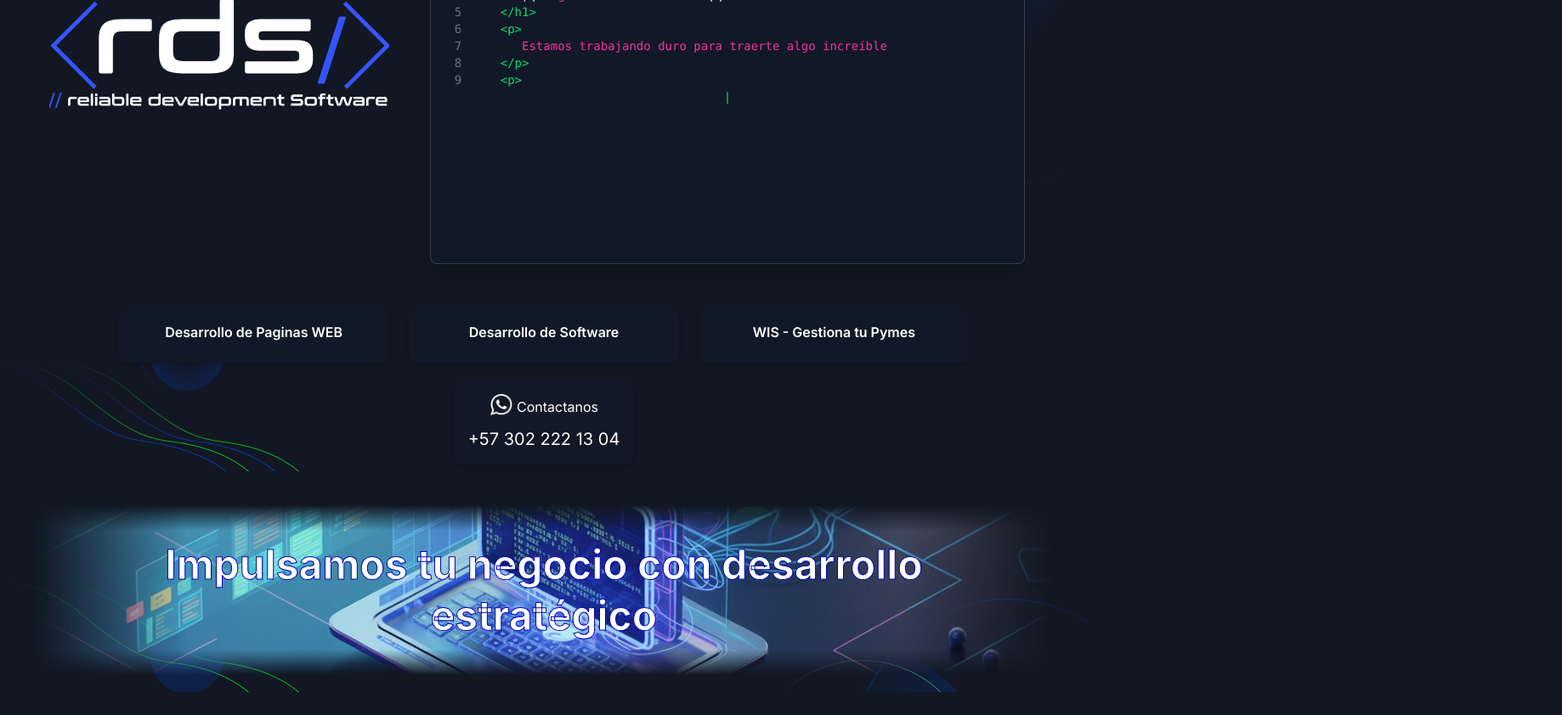
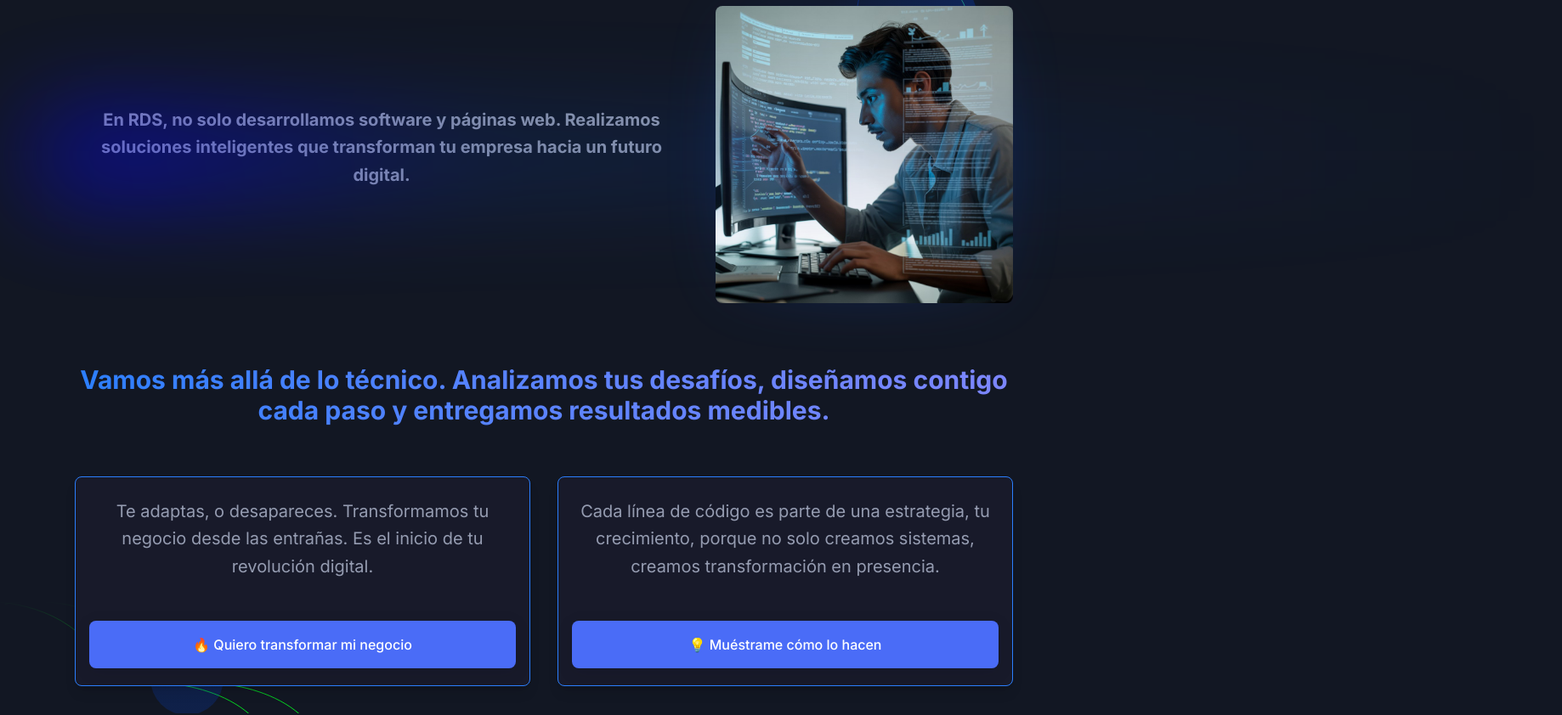
Before and after one commit to JheyBR/RDSdevelop, a Next.js app: page / in a window 1280 px wide. Shown: the part 1240-2082 px from the top of the page at 85% size, 1838 px wide, since content can reach past the window. Built offline with nearby package versions, Linux system fonts and the light colour scheme.

Commit message:
Update 5/01/2026

```diff
--- a/src/app/page.tsx
+++ b/src/app/page.tsx
@@ -24,15 +24,15 @@ export default function Home() {
     <>
 
       <Hero />
-      <Construction />
       <Who />
-      {/*<Features />*/}
-      {/*<AboutSectionOne />*/}
-      {/*<AboutSectionTwo />*/}
-      {/*<Blog />*/}
-      {/*<Testimonials />*/}
-      {/*<Pricing />
-      <Contact />*/}
+     {/* <Construction />*
+      {/*<Features />
+      <AboutSectionOne />
+      <AboutSectionTwo />
+      {/*<Blog />
+      <Testimonials />
+      <Pricing />*/}
+      <Contact />
     </>
   );
 }
--- a/src/components/Who/index.tsx
+++ b/src/components/Who/index.tsx
@@ -1,19 +1,38 @@
 "use client";
 
 import VideoModal from "@/components/video-modal";
+import React, { useEffect, useState } from "react";
 import Image from "next/image";
-import { useState } from "react";
 import SectionTitle from "../Common/SectionTitle";
 import BackgroundSVG2 from "../Componentes/BackgroundSVG2";
+import { useTheme } from "next-themes";
 
 export default function Who() {
   const [isOpen, setOpen] = useState(false);
+
+  const [mounted, setMounted] = useState(false);
+    const { theme } = useTheme();
+
+    // Evitar renderizado hasta que el componente esté montado
+    useEffect(() => {
+      setMounted(true);
+    }, []);
+
+   const currentTheme = mounted ? theme : "dark";
+
+  const color2 = currentTheme === "dark" ? "#ffffff" : "var(--color-logo2)";
+  const color3 = currentTheme === "dark" ? "#ffffff" : "var(--color-logo1)";
+
+  const textClass =
+  currentTheme === "dark"
+    ? "text-transparent bg-clip-text bg-gradient-to-r from-blue-500 to-indigo-400"
+    : "text-[#35f]";
 
   return (
     <>
         <section className="relative z-10 ">
           <div className="container">
-            <div className="-mx-4 flex flex-wrap">
+            <div className=" flex flex-wrap">
                 <div className="relative w-full mb-5 align-items-center justify-center text-center">
                   <Image
                     src="/images/who/BannerPC.jpeg"
@@ -23,37 +42,111 @@ export default function Who() {
                     priority
                     className="w-full h-[100px] object-cover md:h-[180px] lg:h-[200px] fade-all-edges "
                   />
-                  <h1 className="absolute inset-0 flex items-center justify-center px-4 text-white text-3xl font-bold leading-tight sm:text-4xl md:text-5xl text-stroke">
-                    Impulsamos tu negocio con desarrollo estratégico
+                  <h1 className="absolute inset-0 flex items-center justify-center px-4 text-white font-bold leading-tight sm:text-4xl md:text-5xl">
+                    “Impulsamos tu negocio con realidades digitales.”
                   </h1>
                 </div>
 
-                {/*<div className="mx-auto max-w-[900px] text-center w-full px-4">
-
-
-
-
-
-                  <p className="mb-12 text-base leading-relaxed! text-body-color dark:text-body-color-dark sm:text-lg md:text-xl">
-                    En RDS, no solo desarrollamos software y páginas web. Diseñamos soluciones inteligentes que transforman tu empresa desde adentro hacia un futuro digital más ágil, eficiente y rentable.
-                  </p>
-                  <h2 className="mb-5 text-xl font-bold leading-tight text-black dark:text-white sm:leading-tight  md:leading-tight">
-                    Vamos más allá de lo técnico. Analizamos tus desafíos, diseñamos contigo cada paso y entregamos resultados medibles.
-                  </h2>
-                  <p className="mb-12 text-base leading-relaxed! text-body-color dark:text-body-color-dark sm:text-lg md:text-xl">
-                    Cada línea de código es parte de una estrategia más grande: tu crecimiento.
-                  </p>
-                  <p className="mb-12 text-base leading-relaxed! text-body-color dark:text-body-color-dark sm:text-lg md:text-xl">
-                    Porque no solo creamos sistemas, creamos transformación real.
-                  </p>
-                </div>*/}
+                <div className="w-full px-4">
+                  <div className="mx-auto max-w-[1200px] text-center w-full px-4">
+                    <div className="relative flex flex-col lg:flex-row items-center justify-center gap-4 lg:gap-8 mb-4 mt-10">
+                      {/* Fondo blur azul alineado a la izquierda */}
+                      <div className="relative z-10">
+                        <div
+                          className="absolute z-0 rounded-full pointer-events-none"
+                          style={{
+                            width: "1800px",
+                            height: "80px",
+                            top: "40%",
+                            left: "-50px",
+                            transform: "translateY(-50%)",
+                            filter: "blur(60px)",
+                            background:
+                              "radial-gradient(circle at left, rgba(4, 0, 253, 0.85) 0%, rgba(16, 62, 148, 0.4) 30%, transparent 100%)",
+                            opacity: 0.9,
+                          }}
+                        />
+                        <p className="mb-12 font-bold text-base leading-relaxed! text-body-color dark:text-body-color-dark sm:text-lg md:text-xl">
+                          En RDS, no solo desarrollamos software y páginas web. Realizamos soluciones inteligentes que transforman tu empresa  hacia un futuro digital.
+                        </p>
+                      </div>
+                      <div className="relative mx-auto mb-8 w-full max-w-[350px]">
+                        <div
+                          className="absolute inset-0 rounded-lg pointer-events-none"
+                          style={{
+                            filter: "blur(30px)",
+                            background:
+                              "radial-gradient(circle at center, rgba(4, 0, 253, 0.85) 0%, rgba(16, 62, 148, 0.4) 60%, transparent 100%)",
+                            opacity: 0.7,
+                            zIndex: 0,
+                          }}
+                        />
+                        <Image
+                          src="/images/who/developerWho.jpeg"
+                          alt="Imagen de un equipo de profesionales de RDS trabajando en un proyecto de software, con pantallas que muestran código y gráficos, ambiente colaborativo y tecnológico"
+                          width={100}
+                          height={100}
+                          className="relative rounded-lg object-cover w-full"
+                          style={{ zIndex: 1 }}
+                        />
+                      </div>
+                    </div>
+                    <div className="flex flex-col lg:flex-row items-center justify-center gap-4 lg:gap-8 mb-15 mt-10">
+                      <h2 className={`text-3xl sm:text-3xl md:text-xl lg:text-3xl font-bold ${textClass}`}>
+                        Vamos más allá de lo técnico. Analizamos tus desafíos, diseñamos contigo cada paso y entregamos resultados medibles.
+                      </h2>
+                    </div>
+                    <div className="flex flex-col lg:flex-row items-stretch justify-center gap-4 lg:gap-8 mb-4">
+                      {/* Tarjeta 1 */}
+                      <div className="relative group flex-1 min-w-[380px] max-w-[600px] flex flex-col justify-between bg-white dark:bg-[#181a2a] bg-opacity-80 dark:bg-opacity-80 rounded-lg shadow-lg overflow-hidden transition-all duration-300 border border-blue-500">
+                      <div
+                        className="absolute inset-0 pointer-events-none transition-all duration-300 opacity-0 group-hover:opacity-100"
+                        style={{
+                        filter: "blur(24px)",
+                        background:
+                          "radial-gradient(circle at center, rgba(4, 0, 253, 0.15) 0%, rgba(16, 62, 148, 0.08) 60%, transparent 100%)",
+                        zIndex: 0,
+                        }}
+                      />
+                      <p className="relative mb-6 text-base leading-relaxed text-body-color dark:text-body-color-dark sm:text-lg md:text-xl p-6 z-10">
+                        Te adaptas, o desapareces. Transformamos tu negocio desde las entrañas. Es el inicio de tu revolución digital.
+                      </p>
+                      <div className="w-full px-4 mb-5">
+                        <button className="rounded-lg bg-primary px-9 py-4 text-base font-medium text-white shadow-submit duration-300 hover:bg-primary/90 dark:shadow-submit-dark w-full">
+                        🔥 Quiero transformar mi negocio
+                        </button>
+                      </div>
+                      </div>
+                      {/* Tarjeta 2 */}
+                      <div className="relative group flex-1 min-w-[380px] max-w-[600px] flex flex-col justify-between bg-white dark:bg-[#181a2a] bg-opacity-80 dark:bg-opacity-80 rounded-lg shadow-lg overflow-hidden transition-all duration-300 border border-blue-500">
+                      <div
+                        className="absolute inset-0 pointer-events-none transition-all duration-300 opacity-0 group-hover:opacity-100"
+                        style={{
+                        filter: "blur(24px)",
+                        background:
+                          "radial-gradient(circle at center, rgba(4, 0, 253, 0.15) 0%, rgba(16, 62, 148, 0.08) 60%, transparent 100%)",
+                        zIndex: 0,
+                        }}
+                      />
+                      <p className="relative mb-6 text-base leading-relaxed text-body-color dark:text-body-color-dark sm:text-lg md:text-xl p-6 z-10">
+                        Cada línea de código es parte de una estrategia, tu crecimiento, porque no solo creamos sistemas, creamos transformación en presencia.
+                      </p>
+                      <div className="w-full px-4 mb-5">
+                        <button className="rounded-lg bg-primary px-9 py-4 text-base font-medium text-white shadow-submit duration-300 hover:bg-primary/90 dark:shadow-submit-dark w-full">
+                        💡 Muéstrame cómo lo hacen
+                        </button>
+                      </div>
+                      </div>
+                    </div>
+                    <div className="flex flex-col lg:flex-row items-center justify-center gap-4 lg:gap-8 mb-4">
+                    </div>
+                  </div>
+                </div>
             </div>
           </div>
         <BackgroundSVG2 /> {/* Fondo decorativo en forma de SVG */}
 
         </section>
-
-
     </>
   );
 };
```
Also changed, not shown: public/images/Who/developerWho.jpeg (added).
